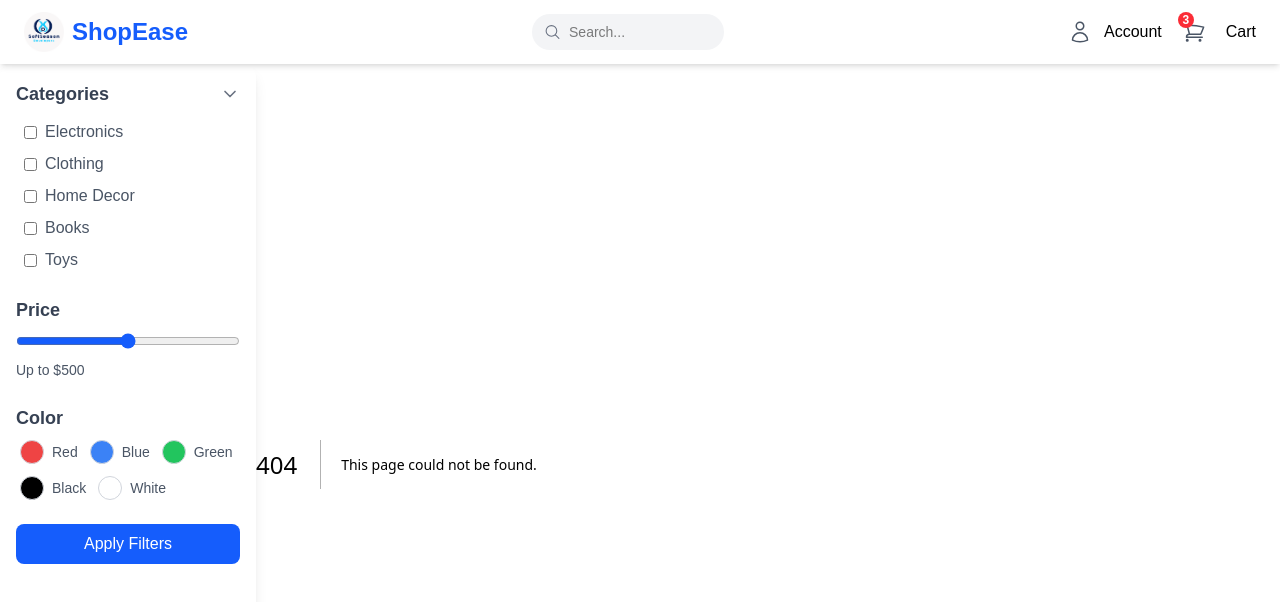
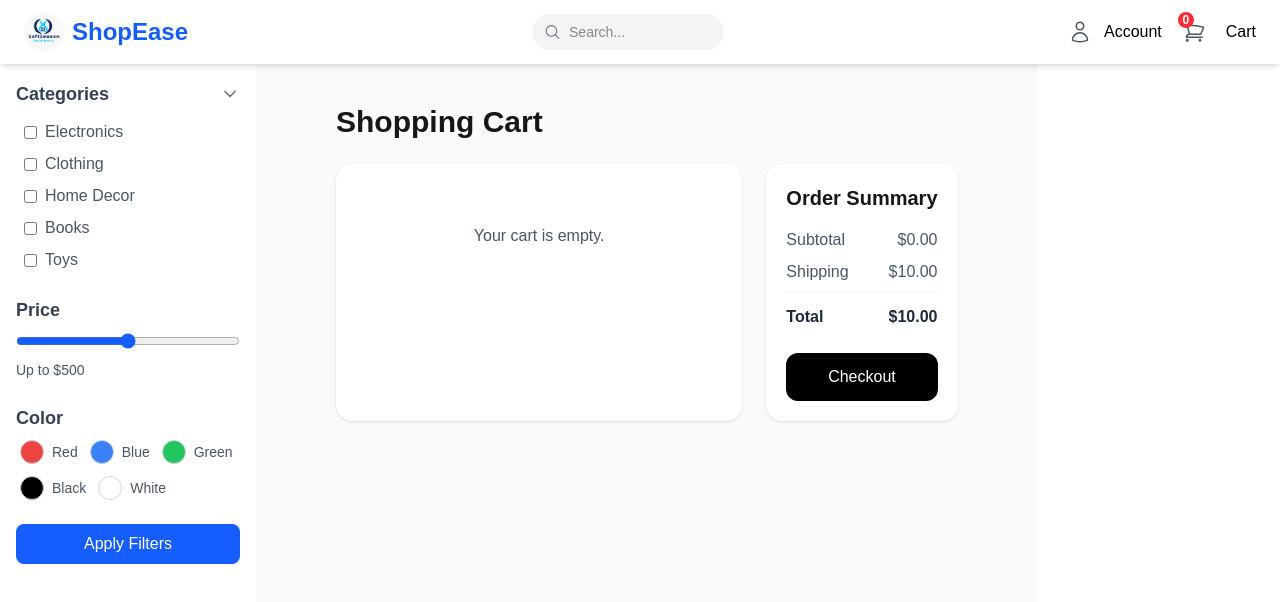
Before and after one commit to kiachkuda/Online-shop-dashboard, a Next.js app: page /cart in a window 1280 px wide. Before the commit this address had no page. Shown: the top 602 px of the page. Built offline with nearby package versions, Linux system fonts and the light colour scheme.

Commit message:
working on cart

```diff
--- /dev/null
+++ b/app/cart/page.tsx
@@ -0,0 +1,107 @@
+"use client";
+
+import { useState } from "react";
+import Image from "next/image";
+import { Trash2 } from "lucide-react";
+import { useCart } from "@/context/CartProvider";
+
+
+export default function CartPage() {
+
+  const {cartItems, updateQuantity, removeItem, subtotal} = useCart();
+
+
+  return (
+    <div className="min-h-screen bg-gray-50 py-10 px-6 md:px-20">
+      <h1 className="text-3xl font-semibold mb-6">Shopping Cart</h1>
+
+      <div className="grid grid-cols-1 md:grid-cols-3 gap-6">
+        {/* Cart Items */}
+        <div className="md:col-span-2 bg-white p-5 rounded-2xl shadow-sm">
+          {cartItems.length === 0 ? (
+            <p className="text-gray-600 text-center py-10">Your cart is empty.</p>
+          ) : (
+            cartItems.map((item) => (
+              <div
+                key={item.id}
+                className="flex items-center justify-between border-b border-gray-100 py-4"
+              >
+                <div className="flex items-center gap-4">
+                  <Image
+                    src={item.image}
+                    alt={item.name}
+                    width={80}
+                    height={80}
+                    className="rounded-xl object-cover"
+                  />
+                  <div>
+                    <h3 className="text-lg font-medium text-gray-800">
+                      {item.name}
+                    </h3>
+
+                    <p className="text-sm text-gray-600">${item.price.toFixed(2)}</p>
+                  </div>
+                </div>
+
+                {/* Quantity Controls */}
+                <div className="flex items-center gap-4">
+                  <button
+                    onClick={() => updateQuantity(item.id, -1)}
+                    className="border rounded-full w-6 h-6 flex items-center justify-center text-gray-600 hover:bg-gray-200"
+                  >
+                    -
+                  </button>
+                  <span className="text-gray-800 font-medium">
+                    {item.quantity}
+                  </span>
+                  <button
+                    onClick={() => updateQuantity(item.id, 1)}
+                    className="border rounded-full w-6 h-6 flex items-center justify-center text-gray-600 hover:bg-gray-200"
+                  >
+                    +
+                  </button>
+                </div>
+
+                {/* Total & Remove */}
+                <div className="flex items-center gap-4">
+                  <p className="font-semibold text-gray-800">
+                    ${(item.price * item.quantity).toFixed(2)}
+                  </p>
+                  <Trash2
+                    size={18}
+                    onClick={() => removeItem(item.id)}
+                    className="text-gray-400 hover:text-red-500 cursor-pointer"
+                  />
+                </div>
+              </div>
+            ))
+          )}
+        </div>
+
+        {/* Order Summary */}
+        <div className="bg-white p-5 rounded-2xl shadow-sm h-fit">
+          <h2 className="text-xl font-semibold mb-4">Order Summary</h2>
+
+          <div className="flex justify-between text-gray-600 mb-2">
+            <span>Subtotal</span>
+            <span>${subtotal.toFixed(2)}</span>
+          </div>
+
+          <div className="flex justify-between text-gray-600 mb-2">
+            <span>Shipping</span>
+            <span>$10.00</span>
+          </div>
+
+          <div className="flex justify-between text-gray-800 font-semibold border-t border-gray-100 pt-3 mb-6">
+            <span>Total</span>
+            <span>${(subtotal + 10).toFixed(2)}</span>
+          </div>
+
+          <button className="w-full bg-black text-white py-3 rounded-xl hover:bg-gray-800 transition-all">
+            Checkout
+          </button>
+        </div>
+      </div>
+    </div>
+  );
+}
--- a/app/collections/[id]/page.tsx
+++ b/app/collections/[id]/page.tsx
@@ -1,7 +1,8 @@
 "use client";
-import { Product, ProductTable } from "@/app/lib/definitions";
+import { Product, ProductTable, CartItem } from "@/app/lib/definitions";
 import Image from "next/image";
 import { useState, useEffect } from "react";
+import { useCart } from "@/context/CartProvider";
 
 
 
@@ -13,12 +14,15 @@ export default function ProductPage() {
     const [selectedImage, setSelectedImage] = useState(images[0]);
     const [selectedColor, setSelectedColor] = useState(colors[0]);
 
+    const [product, setProduct] = useState<CartItem>();
+    const {addToCart, cartItems} = useCart();
+
     const fetchProduct = async (id: string) => {
         try {
             const res = await fetch("http://localhost:5000/api/v1/products/" + id);
             //console.log(await res.json())
 
-            const product : Product = await res.json();
+            const product: Product = await res.json();
 
             product.imageUrls =
                 typeof product.imageUrls === "string"
@@ -33,6 +37,7 @@ export default function ProductPage() {
             setData(product); // ✅ set state here after formatting
             setImages(product?.imageUrls);
             console.log(product)
+            console.log("data", product!.id)
 
 
         } catch (err) {
@@ -44,7 +49,7 @@ export default function ProductPage() {
     useEffect(() => {
         // Pick Id from the URL
         const url = new URL(window.location.href);
-        const id : string | undefined = url.pathname.split("/").pop();
+        const id: string | undefined = url.pathname.split("/").pop();
 
         //setUrlpath(id!);
         fetchProduct(id!);
@@ -56,6 +61,16 @@ export default function ProductPage() {
         if (data) {
             setSelectedImage(data?.imageUrls[0]);
             setSelectedColor(data?.color[0])
+            const prods : CartItem = {
+            id: data!.id,
+            name: data!.name,
+            price: data!.price,
+            image: data!.imageUrls[0],
+            quantity: 1
+          }
+
+          //setProduct(prods)
+          console.log(prods)
         }
 
 
@@ -78,7 +93,7 @@ export default function ProductPage() {
                                 <Image
                                     src={`/uploads/${img}`}
                                     alt="Product"
-                                    width={80}                                    height={80}
+                                    width={80} height={80}
                                     className="object-cover"
                                 />
                             </button>
@@ -99,12 +114,23 @@ export default function ProductPage() {
 
                 {/* RIGHT — DETAILS */}
                 <div className="flex flex-col justify-center">
-                    <div className="text-sm text-gray-500 mb-2">
-                        Home / Collections / For Him
-                    </div>
+
                     <h1 className="text-3xl font-serif mb-4">
                         {data?.name}
                     </h1>
+                    <h1 className="text-2xl font-serif mb-4">
+                        {data?.description}
+                    </h1>
+                    {/* DESCRIPTION */}
+
+                    <div>
+                        {cartItems.map( (item) => <>
+                        <p key={item.id}>{item.id}</p>
+                        </>
+                         )}
+
+                    </div>
+
 
                     {/* COLOR SELECTION */}
                     <div className="mb-4">
@@ -131,25 +157,12 @@ export default function ProductPage() {
                         KSh1,550.00 <span className="block text-sm text-gray-500">Tax included.</span>
                     </div>
 
-                    {/* PERSONALIZE BUTTON */}
-                    <button className="bg-gray-800 text-white px-6 py-3 rounded-md mb-4 hover:bg-gray-700 transition">
-                        Personalize It
-                    </button>
 
-                    {/* GIFT WRAP OPTION */}
-                    <div className="flex items-center mb-4">
-                        <input
-                            type="checkbox"
-                            id="gift"
-                            className="mr-2 w-4 h-4 border-gray-400"
-                        />
-                        <label htmlFor="gift" className="text-sm text-gray-700">
-                            Is this a Gift? Add Gift Wrap & Extras…
-                        </label>
-                    </div>
 
                     {/* ADD TO CART BUTTON */}
-                    <button className="bg-black text-white py-4 rounded-md w-full font-medium hover:opacity-90 transition">
+                    <button className="bg-black text-white cursor-pointer py-4 rounded-md w-full font-medium hover:opacity-90 transition"
+                     onClick={ () => addToCart(product!)}
+                    >
                         Add to my cart
                     </button>
                 </div>
--- a/app/collections/page.tsx
+++ b/app/collections/page.tsx
@@ -1,26 +1,29 @@
 "use client";
 import Image from "next/image";
 import { useState, useEffect } from "react";
-
-const images = [
-  "/images/flask1.jpg",
-  "/images/flask2.jpg",
-  "/images/flask3.jpg",
-  "/images/flask4.jpg",
-];
+import { useCart } from "@/context/CartProvider";
+import { CartItem, Product } from "../lib/definitions";
 
 
 
 export default function ProductPage() {
 
-  const [data, setData] = useState<any>();
+  const [data, setData] = useState<Product>();
+  const [images, setImages] = useState<string[]>([])
   const [selectedImage, setSelectedImage] = useState(images[0]);
   const [selectedColor, setSelectedColor] = useState("cream");
+
+
+
+  const addToCart = useCart();
 
   const  fetchProduct = async(id: string) => {
         try {
           const res = await fetch("/api/v1/products/"+id);
           setData(await res.json());
+          console.log(data)
+
+
           return data;
         } catch (err) {
           console.error("Error fetching products:", err);
@@ -32,11 +35,13 @@ export default function ProductPage() {
           const id = url.pathname.split("/").pop();
           //setUrlpath(id!);
           fetchProduct(id!);
+
         }, []);
 
   return (
-    <div className="min-h-screen px-4 py-10 md:px-16 bg-white">
-      <div className="grid grid-cols-1 md:grid-cols-2 gap-10">
+    <div className="px-4 py-10 md:px-16 bg-white">
+      <div className="flex flex-row md:flex-col gap-10">
+
         {/* LEFT — IMAGE SECTION */}
         <div className="flex flex-col md:flex-row gap-4">
           {/* Thumbnail List */}
@@ -62,6 +67,7 @@ export default function ProductPage() {
 
           {/* Main Image */}
           <div className="flex-1">
+            <div className="hidden">
               <Image
                 src={selectedImage}
                 alt="Main Product"
@@ -69,6 +75,18 @@ export default function ProductPage() {
                 height={600}
                 className="object-cover rounded-lg shadow-sm w-full"
               />
+            </div>
+
+            <div className="md:hidden">
+              <Image
+                src={selectedImage}
+                alt="Main Product"
+                width={400}
+                height={400}
+                className="object-cover rounded-lg shadow-sm w-full"
+              />
+            </div>
+
           </div>
         </div>
 
@@ -125,10 +143,15 @@ export default function ProductPage() {
           </div>
 
           {/* ADD TO CART BUTTON */}
-          <button className="bg-black text-white py-4 rounded-md w-full font-medium hover:opacity-90 transition">
-            Add to my cart
+          <button
+           className="bg-black cursor-pointer text-white py-4
+              rounded-md w-full font-medium "
+
+           >
+            Add to cart
           </button>
         </div>
+
       </div>
     </div>
   );
--- a/app/ui/components/Products.tsx
+++ b/app/ui/components/Products.tsx
@@ -10,7 +10,7 @@ export default function ProductGrid() {
   const [currentPage, setCurrentPage] = useState(1);
   const [totalPages, setTotalPages] = useState(1);
   const [limit, setLimit] = useState(10); // number of products per page
-  const [sort, setSort] = useState('');
+  const [sort, setSort] = useState('DESC');
 
 
   useEffect(() => {
@@ -19,21 +19,21 @@ export default function ProductGrid() {
 
   const fetchProducts = async (page: number) => {
     setLoading(true);
-
+try {
     const query = new URLSearchParams({
           page: page.toString(),
           limit: limit.toString(),
           sort,
         });
 
-    try {
+
       const res = await fetch(
         `http://localhost:5000/api/v1/products?${query.toString()}`
       );
       const data = await res.json();
       // Extract directly based on your response structure
-      console.log(data.results);
-       setProducts(data.results);
+      console.log("data.results");
+      setProducts(data.results);
       setCurrentPage(data.current_page || 1);
       setTotalPages(data.total_pages || 1);
     } catch (err) {
--- a/app/ui/components/header.tsx
+++ b/app/ui/components/header.tsx
@@ -6,6 +6,8 @@ import SearchBar from "./SearchBar";
 import Logo from "./Logo";
 
 export default function Header() {
+
+  const [items, setItems] = useState(0);
 
   return (
     <header className="w-full bg-white shadow-md px-2 md:px-6 py-3 flex gap-3 items-center justify-between sticky top-0 z-50">
@@ -26,7 +28,7 @@ export default function Header() {
         <div className="flex gap-5 relative cursor-pointer">
           <ShoppingCartIcon className="h-6 w-6 text-gray-600 group-hover:text-blue-600 transition" />
           <span className="absolute -top-2 -left-1 bg-red-500 text-white text-xs font-semibold rounded-full h-4 w-4 flex items-center justify-center">
-            3
+            {items}
           </span>
           <span className="text-md text-black transition hidden sm:hidden md:block">
             Cart
--- /dev/null
+++ b/context/CartProvider.tsx
@@ -0,0 +1,74 @@
+"use client";
+
+import { useState, useEffect, useContext, createContext } from "react";
+import { CartContextType, CartItem } from "@/app/lib/definitions";
+
+const CartContext = createContext<CartContextType>({
+  cartItems: [],
+  addToCart: () => {},
+  updateQuantity: () => {},
+  removeItem: () => {},
+  clearCart: () => {},
+  subtotal: 0,
+});
+
+export const useCart = () => useContext(CartContext);
+
+export const CartProvider = ({ children }: { children: React.ReactNode }) => {
+  const [cartItems, setCartItems] = useState<CartItem[]>([]);
+
+  // ✅ Load saved cart
+  useEffect(() => {
+    const saved = localStorage.getItem("cart");
+    if (saved) setCartItems(JSON.parse(saved));
+  }, []);
+
+  // ✅ Save cart to localStorage
+  useEffect(() => {
+    localStorage.setItem("cart", JSON.stringify(cartItems));
+  }, [cartItems]);
+
+  const addToCart = (product: CartItem, quantity: number = 1) => {
+    setCartItems((prev) => {
+      // const existing = prev.find((item) => item.id === product.id);
+      // if (existing) {
+      //   return prev.map((item) =>
+      //     item.id === product.id
+      //       ? { ...item, quantity: item.quantity + quantity }
+      //       : item
+      //   );
+      // }
+      return [...prev, { ...product, quantity }];
+    });
+  };
+
+  const updateQuantity = (id: number, amount: number) => {
+    setCartItems((prev) =>
+      prev
+        .map((item) =>
+          item.id === id
+            ? { ...item, quantity: item.quantity + amount }
+            : item
+        )
+        .filter((item) => item.quantity > 0)
+    );
+  };
+
+  const removeItem = (id: number) =>
+    setCartItems((prev) => prev.filter((item) => item.id !== id));
+
+  const clearCart = () => setCartItems([]);
+
+  const subtotal = cartItems.reduce(
+    (total, item) => total + item.price * item.quantity,
+    0
+  );
+
+  return (
+    <CartContext.Provider
+      value={{ cartItems, addToCart, updateQuantity, removeItem, clearCart, subtotal }}
+    >
+      {children}
+    </CartContext.Provider>
+  );
+};
```
Also changed, not shown: app/layout.tsx (+6 -1 lines), app/lib/definitions.ts (+17 -0 lines), app/ui/components/ProductCard.tsx (+9 -4 lines). Lines whose indentation alone changed are shown as unchanged.
